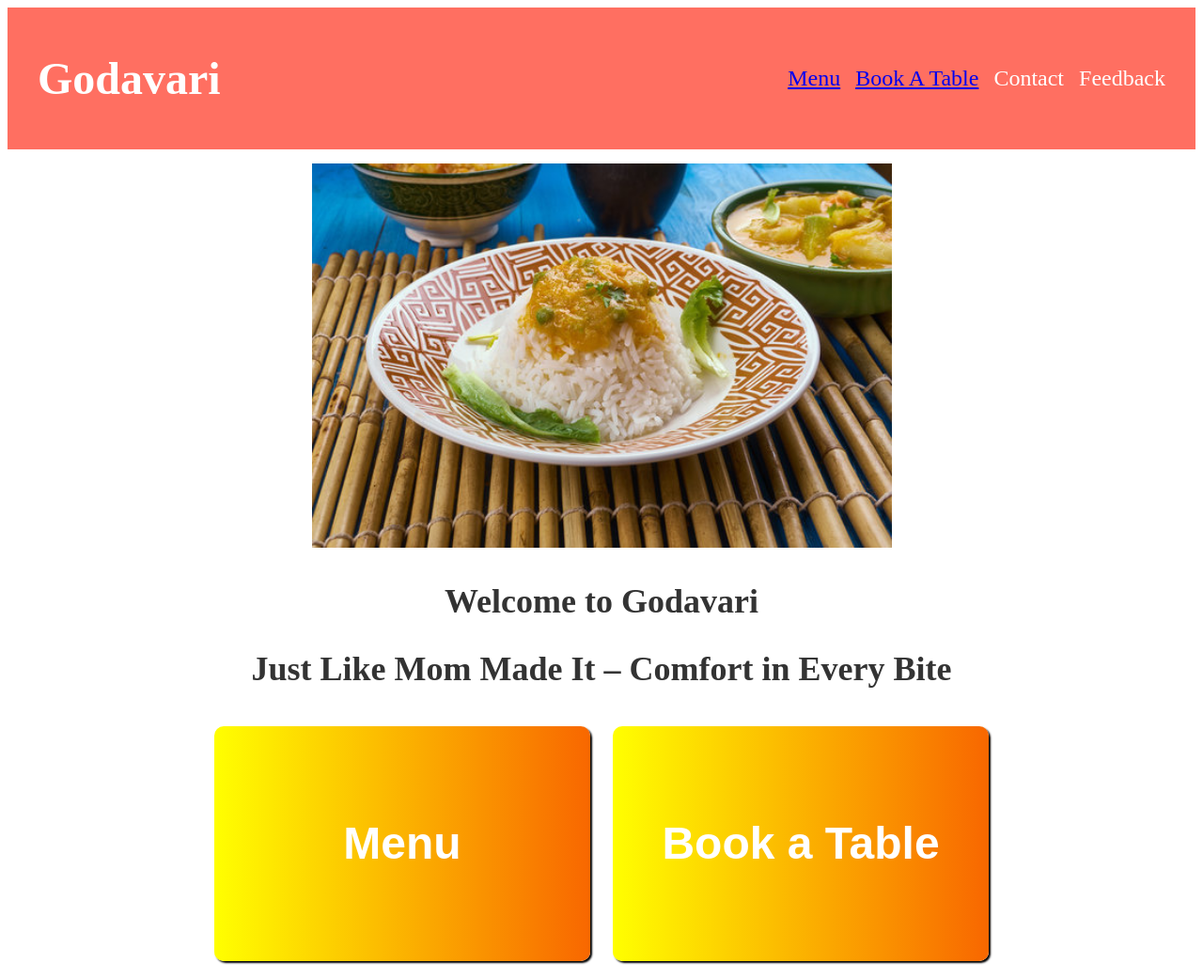
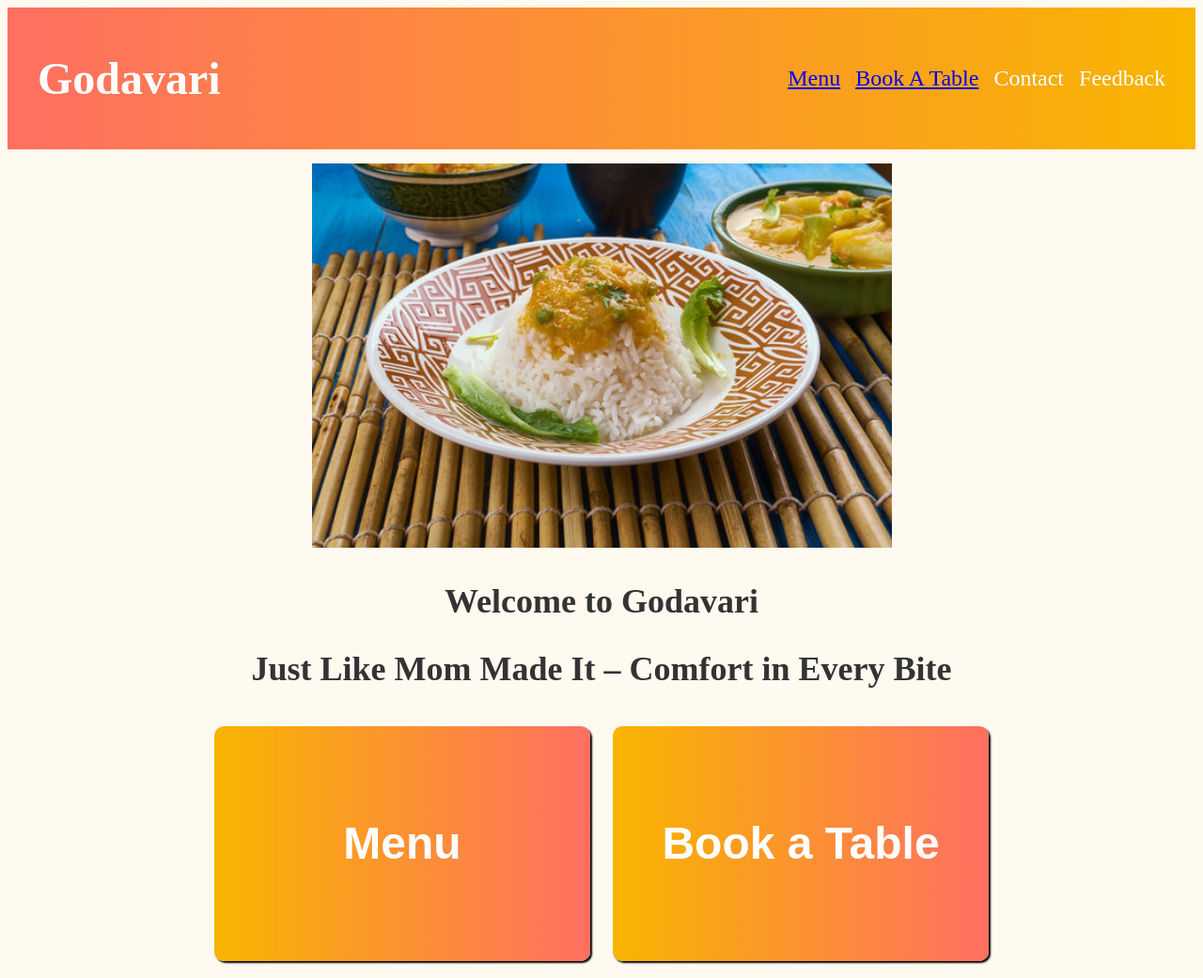
Before and after one commit to Ashutosh9906/JavaScript, a plain HTML site: page HackthonProject/index.html in a window 1280 px wide. Shown: the whole page at 94% size. Drawn offline with Linux system fonts and the light colour scheme.

Commit message:
Made some minor changes

```diff
--- a/HackthonProject/style.css
+++ b/HackthonProject/style.css
@@ -1,5 +1,8 @@
+body{
+    background: #fffaf0;
+}
 .header{
-    background-color: #ff6f61;
+    background: linear-gradient(to right, #ff6f61, #f8b500);
     color: white;
     padding: 1rem 2rem;
     display: flex;
@@ -41,7 +44,7 @@ button{
     background-color: #ff8000;
     color: hsl(0, 0%, 100%);
     box-shadow: 2px 2px 2px black;
-    background: linear-gradient(to right, #ffff00, #f86700);
+    background: linear-gradient(to left, #ff6f61, #f8b500);
 }
 #myBtn{
     text-align: center;
```
